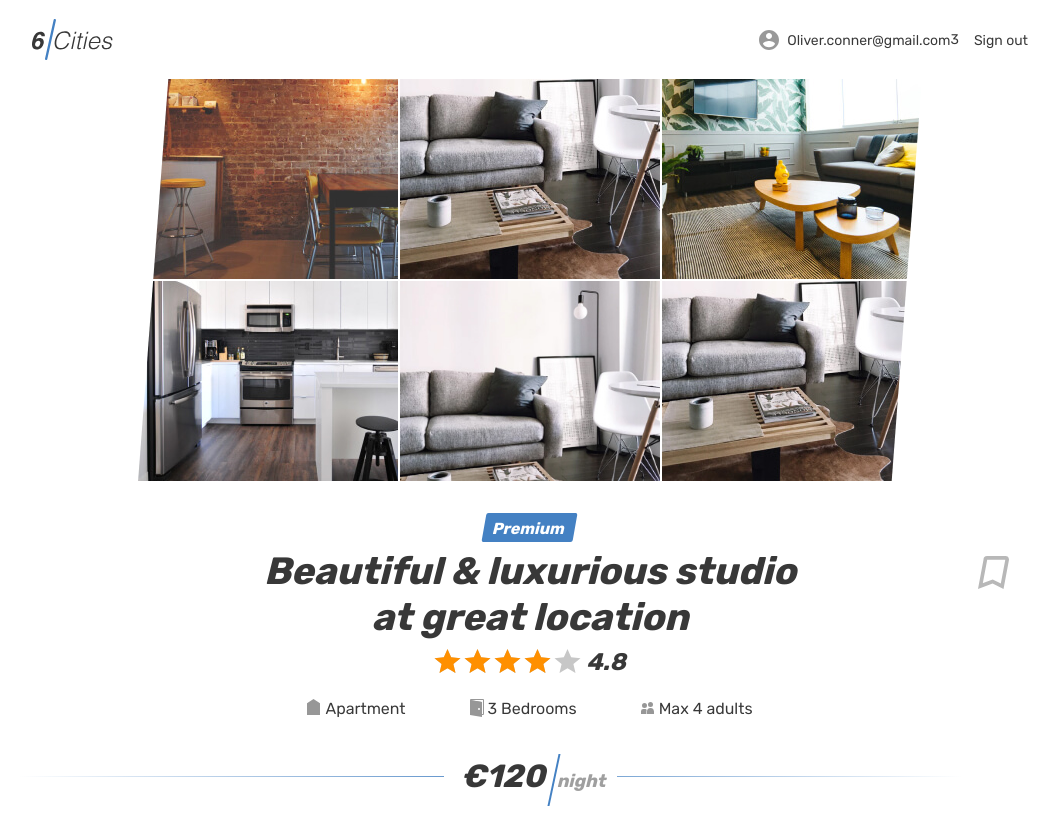
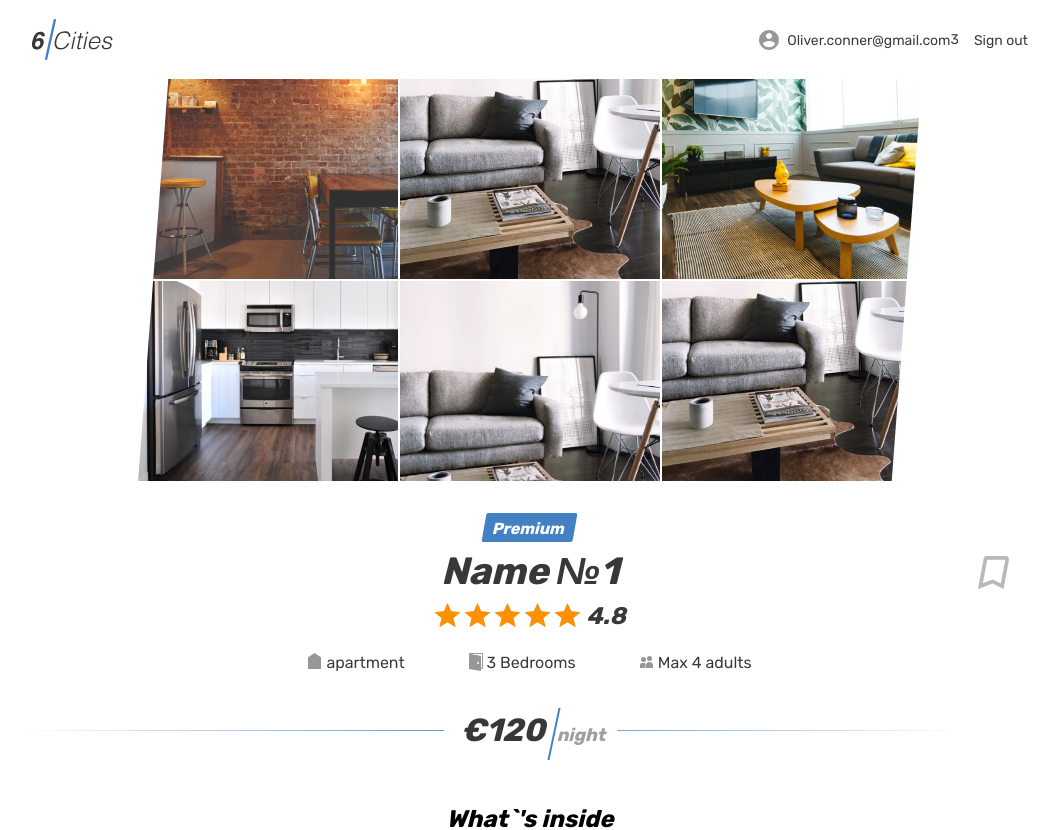
Before and after one commit to Insamo217/six_town, a React (Create React App) app: page /offer/1 in a window 1280 px wide. Shown: the top 830 px of the page, without its empty margins (110-1167 px from the left). Built offline with nearby package versions, Linux system fonts and the light colour scheme.

Commit message:
добавление перехода на карточки предложений

```diff
--- a/src/components/app/app.tsx
+++ b/src/components/app/app.tsx
@@ -27,7 +27,10 @@ function App({ countPlaces, offers }: appTypes): JSX.Element {
               </PrivateRoute>
             }
           ></Route>
-          <Route path="offer/:id" element={<Property />}></Route>
+          <Route
+            path="offer/:id"
+            element={<Property countPlaces={countPlaces} offers={offers} />}
+          ></Route>
           <Route path="*" element={<NotFound />} />
         </Routes>
       </BrowserRouter>
--- a/src/components/place-card/place-card.tsx
+++ b/src/components/place-card/place-card.tsx
@@ -1,5 +1,6 @@
 import React from "react";
 import { PlaceInfo } from "../../types/types";
+import { Link } from "react-router-dom";
 
 function PlaceCard({
   id,
@@ -20,7 +21,7 @@ function PlaceCard({
           </div>
         )}
         <div className="cities__image-wrapper place-card__image-wrapper">
-          <a href="#">
+          <Link to={"offer/" + id}>
             <img
               className="place-card__image"
               src={imgSrc}
@@ -28,7 +29,7 @@ function PlaceCard({
               height="200"
               alt="Place image"
             ></img>
-          </a>
+          </Link>
         </div>
         <div className="place-card__info">
           <div className="place-card__price-wrapper">
--- a/src/pages/favorites/favorites.tsx
+++ b/src/pages/favorites/favorites.tsx
@@ -8,14 +8,11 @@ function Favorites({ offers }: appTypes): JSX.Element {
     (acc, curr) => {
       if (curr.bookmark) {
         const city = curr.town;
-
         if (!(city in acc)) {
           acc[city] = [];
         }
-
         acc[city].push(curr);
       }
-
       return acc;
     },
     {}
@@ -71,7 +68,7 @@ function Favorites({ offers }: appTypes): JSX.Element {
                   <li key={city} className="favorites__locations-items">
                     <div className="favorites__locations locations locations--current">
                       <div className="locations__item">
-                        <a key={1} className="locations__item-link" href="#">
+                        <a className="locations__item-link" href="#">
                           <span>{city}</span>
                         </a>
                       </div>
--- a/src/pages/property/property.tsx
+++ b/src/pages/property/property.tsx
@@ -1,6 +1,11 @@
 import React from "react";
+import { useParams } from "react-router-dom";
+import { appTypes } from "../../types/types";
 
-function Property(): JSX.Element {
+function Property({ offers }: appTypes): JSX.Element {
+  const params: any = useParams();
+  const offer = offers.find((offer) => offer.id == params.id);
+
   return (
     <>
       <div className="page">
@@ -43,7 +48,7 @@ function Property(): JSX.Element {
           </div>
         </header>
         <main className="page__main page__main--property">
-          <section className="property">
+          <section key={1} className="property">
             <div className="property__gallery-container container">
               <div className="property__gallery">
                 <div className="property__image-wrapper">
@@ -92,13 +97,14 @@ function Property(): JSX.Element {
             </div>
             <div className="property__container container">
               <div className="property__wrapper">
-                <div className="property__mark">
-                  <span>Premium</span>
-                </div>
+                {offer?.premium && (
+                  <div className="property__mark">
+                    <span>Premium</span>
+                  </div>
+                )}
+
                 <div className="property__name-wrapper">
-                  <h1 className="property__name">
-                    Beautiful &amp; luxurious studio at great location
-                  </h1>
+                  <h1 className="property__name">{offer?.title}</h1>
                   <button
                     className="property__bookmark-button button"
                     type="button"
@@ -115,7 +121,7 @@ function Property(): JSX.Element {
                 </div>
                 <div className="property__rating rating">
                   <div className="property__stars rating__stars">
-                    <span style={{ width: "80%" }} />
+                    <span style={{ width: offer?.ratingStars }} />
                     <span className="visually-hidden">Rating</span>
                   </div>
                   <span className="property__rating-value rating__value">
@@ -124,7 +130,7 @@ function Property(): JSX.Element {
                 </div>
                 <ul className="property__features">
                   <li className="property__feature property__feature--entire">
-                    Apartment
+                    {offer?.typeRoom}
                   </li>
                   <li className="property__feature property__feature--bedrooms">
                     3 Bedrooms
@@ -134,7 +140,7 @@ function Property(): JSX.Element {
                   </li>
                 </ul>
                 <div className="property__price">
-                  <b className="property__price-value">€120</b>
+                  <b className="property__price-value">€{offer?.price}</b>
                   <span className="property__price-text">&nbsp;night</span>
                 </div>
                 <div className="property__inside">
@@ -356,6 +362,7 @@ function Property(): JSX.Element {
             </div>
             <section className="property__map map" />
           </section>
+
           <div className="container">
             <section className="near-places places">
               <h2 className="near-places__title">
```
